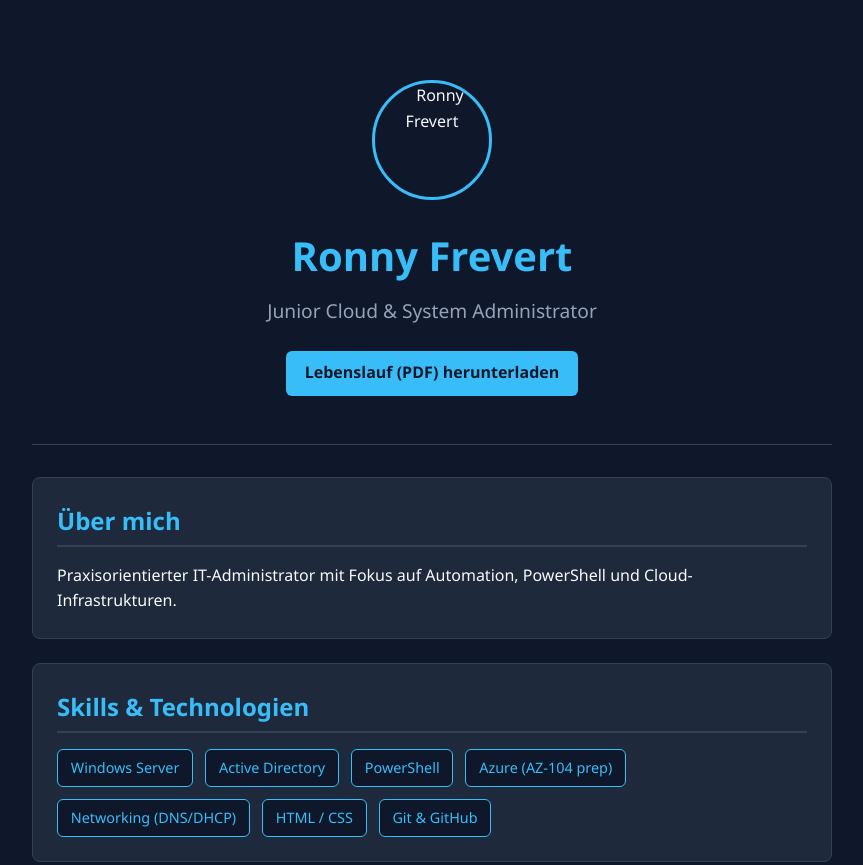
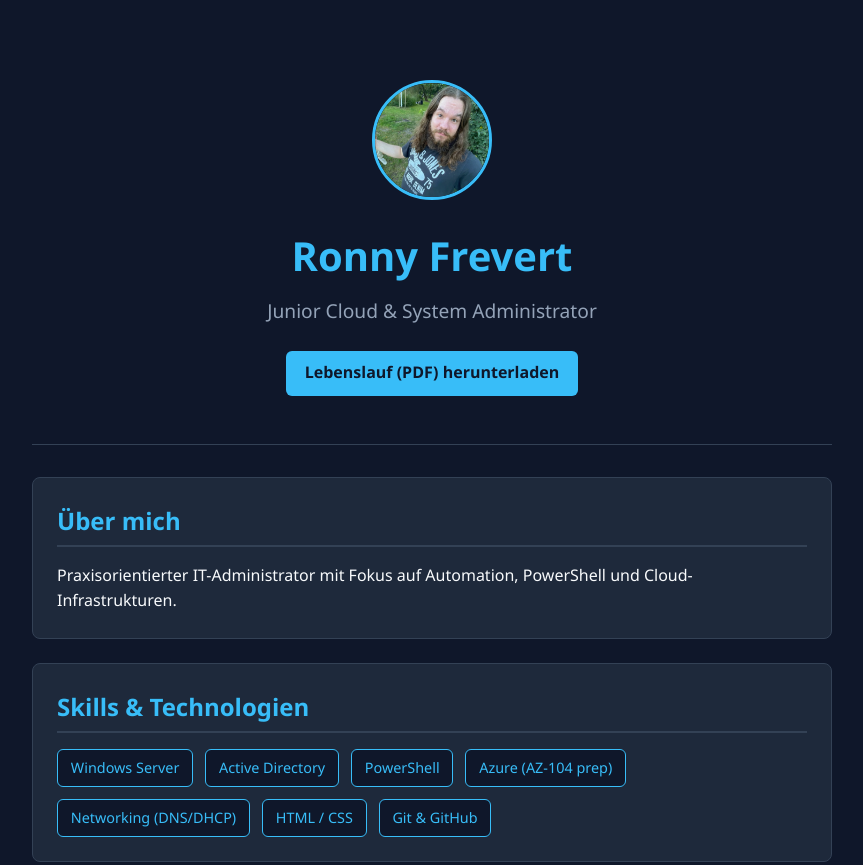
Before and after one commit to Schadde-Ronny/it-portfolio, a plain HTML site: page index.html in a window 1280 px wide. Shown: the top 865 px of the page, without its empty margins (208-1071 px from the left). Drawn offline with Linux system fonts and the light colour scheme; the site is published under a folder, as on GitHub Pages, so addresses that start at the root find nothing.

Commit message:
Bildpfad repariert und Leerzeichen entfernt

```diff
--- a/index.html
+++ b/index.html
@@ -5,7 +5,7 @@
     <meta name="viewport" content="width=device-width, initial-scale=1.0">
     <link rel="stylesheet" href="style.css">
     <!-- Favicon für den Browser-Tab -->
-    <link rel="icon" type="image/png" href="/Bilder/server.png">
+    <link rel="icon" type="image/png" href="server.png">
     <title>Ronny Frevert – IT-Portfolio</title>
     <!-- Open Graph / Social Media Vorschau -->
     <meta property="og:title" content="Ronny Frevert | IT-Portfolio">
@@ -19,7 +19,7 @@
 
 <header>
     <div class="profile-image-container">
-        <img src="/Bilder/Ronny.png" alt="Ronny Frevert" class="profile-img">
+        <img src="Ronny.png" alt="Ronny Frevert" class="profile-img">
     </div>
 
     <h1>Ronny Frevert</h1>
```
Also changed, not shown: Ronny.png (renamed from Bilder/Ronny.png), server.png (renamed from Bilder/server.png).
